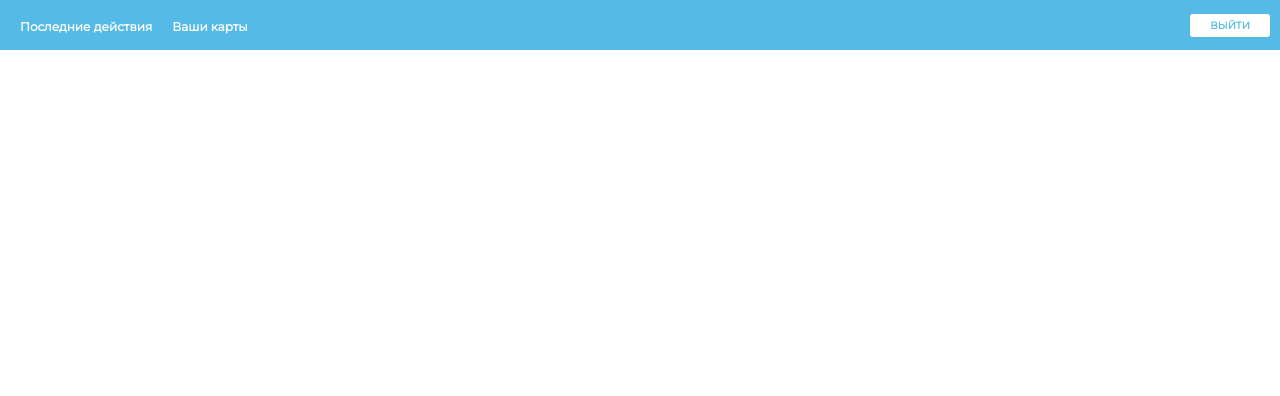
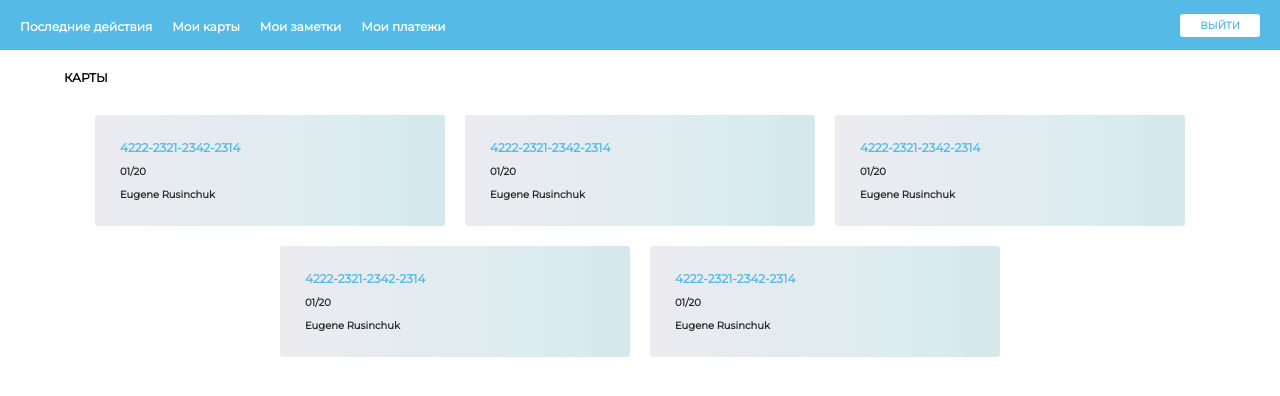
Before and after one commit to YauheniRusinchuk/account-bank, a React (Create React App) app in the folder frontend/: page /cards in a window 1280 px wide. Shown: the top 396 px of the page. Built offline with nearby package versions, Linux system fonts and the light colour scheme.

Commit message:
add design card

```diff
--- a/frontend/src/App.css
+++ b/frontend/src/App.css
@@ -95,10 +95,8 @@
 }
 
 
-
-
 .logout_btn {
-    margin: 10px;
+    margin: 20px;
 }
 
 
@@ -113,3 +111,59 @@
     background: white;
     color: #55bae5;
 }
+
+.container_wrapper {
+    width: 90%;
+    margin: 20px auto;
+}
+
+.main_container p {
+    font-size: 12px;
+    font-weight: bold;
+}
+
+.todo_container p {
+    font-size: 12px;
+    font-weight: bold;
+}
+
+
+.cart_container p {
+    font-size: 12px;
+    font-weight: bold;
+}
+
+.carts_lists {
+    width: 100%;
+    margin: 20px auto;
+    display: flex;
+    flex-wrap: wrap;
+    align-items: center;
+    justify-content: center;
+}
+
+.carts_lists .cartview_container {
+    width: 350px;
+    border-radius: 3px;
+    padding: 20px;
+    display: flex;
+    flex-direction: column;
+    justify-content: space-between;
+    margin: 10px;
+    background: rgb(236,235,240);
+    background: linear-gradient(90deg, rgba(236,235,240,1) 0%, rgba(217,236,240,1) 85%, rgba(213,233,237,1) 91%);
+}
+
+.carts_lists .cartview_container p {
+    color: #292828;
+    font-size: 10px;
+    font-weight: bold;
+    margin: 5px;
+}
+
+.carts_lists .cartview_container span {
+    font-size: 12px;
+    color: #55bae5;
+    font-weight: bold;
+    margin: 5px;
+}
--- a/frontend/src/App.js
+++ b/frontend/src/App.js
@@ -1,11 +1,12 @@
 import React from 'react';
+import './App.css';
 import {BrowserRouter, Switch, Route} from 'react-router-dom'
 import Login from './components/Login'
 import Home from './components/Home'
 import Main from './components/Main'
-import Cart from './components/Cart'
+import Card from './components/Card'
+import Todo from './components/Todo'
 
-import './App.css';
 
 function App() {
       return (
@@ -14,9 +15,10 @@ function App() {
                 <Route path='/login' component={Login} />
                     <Home>
                         <Route component={({match}) =>
-                            <div>
+                            <div className='container_wrapper'>
                                 <Route exact path='/' component={Main} />
-                                <Route path='/carts' component={Cart} />
+                                <Route path='/cards' component={Card} />
+                                <Route path='/todo' component={Todo} />
                             </div>
                         } />
                     </Home>
--- /dev/null
+++ b/frontend/src/components/Card.js
@@ -0,0 +1,22 @@
+import React from 'react'
+import CardView from './CardView'
+
+function Card() {
+    return (
+        <div className='cart_container'>
+            <p>КАРТЫ</p>
+
+            <div className='carts_lists'>
+                <CardView />
+                <CardView />
+                <CardView />
+                <CardView />
+                <CardView />
+
+            </div>
+        </div>
+    )
+}
+
+
+export default Card;
--- /dev/null
+++ b/frontend/src/components/CardView.js
@@ -0,0 +1,14 @@
+import React from 'react'
+
+
+function CardView() {
+    return (
+        <div className='cartview_container'>
+            <span>4222-2321-2342-2314</span>
+            <p>01/20</p>
+            <p>Eugene Rusinchuk</p>
+        </div>
+    )
+}
+
+export default CardView;
--- a/frontend/src/components/Cart.js
+++ /dev/null
@@ -1,12 +0,0 @@
-import React from 'react'
-
-function Cart() {
-    return (
-        <div className='cart_container'>
-            <p>Cart</p>
-        </div>
-    )
-}
-
-
-export default Cart;
--- a/frontend/src/components/Header.js
+++ b/frontend/src/components/Header.js
@@ -8,7 +8,9 @@ function Header() {
         <div className='header_container'>
             <div className='header_menu'>
                 <Link to="/">Последние действия</Link>
-                <Link to="/carts">Ваши карты</Link>
+                <Link to="/cards">Мои карты</Link>
+                <Link to='/todo'>Мои заметки</Link>
+                <Link to='/'>Мои платежи</Link>
             </div>
             <Logout />
         </div>
--- a/frontend/src/components/Main.js
+++ b/frontend/src/components/Main.js
@@ -4,7 +4,10 @@ import React from 'react'
 function Main() {
     return (
         <div className='main_container'>
-            <p>MAIN COMPONENT</p>
+            <p>ПОСЛЕДНИЕ ДЕЙСТВИЯ</p>
+            <div className='main_wrapper_container'>
+
+            </div>
         </div>
     )
 }
--- /dev/null
+++ b/frontend/src/components/Todo.js
@@ -0,0 +1,13 @@
+import React from 'react'
+
+
+function Todo() {
+    return (
+        <div className='todo_container'>
+            <p>ЗАМЕТКИ</p>
+        </div>
+    )
+}
+
+
+export default Todo;
```
